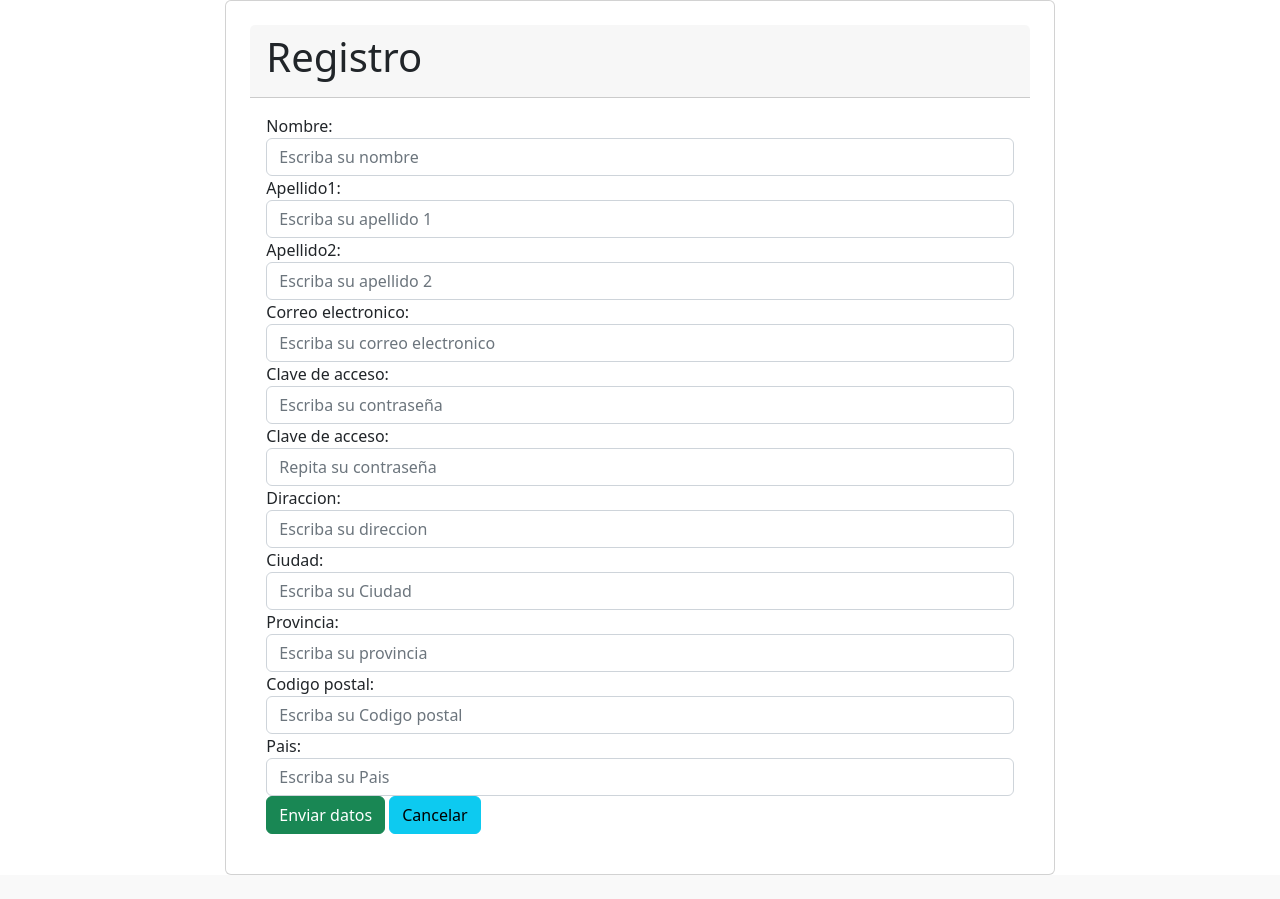
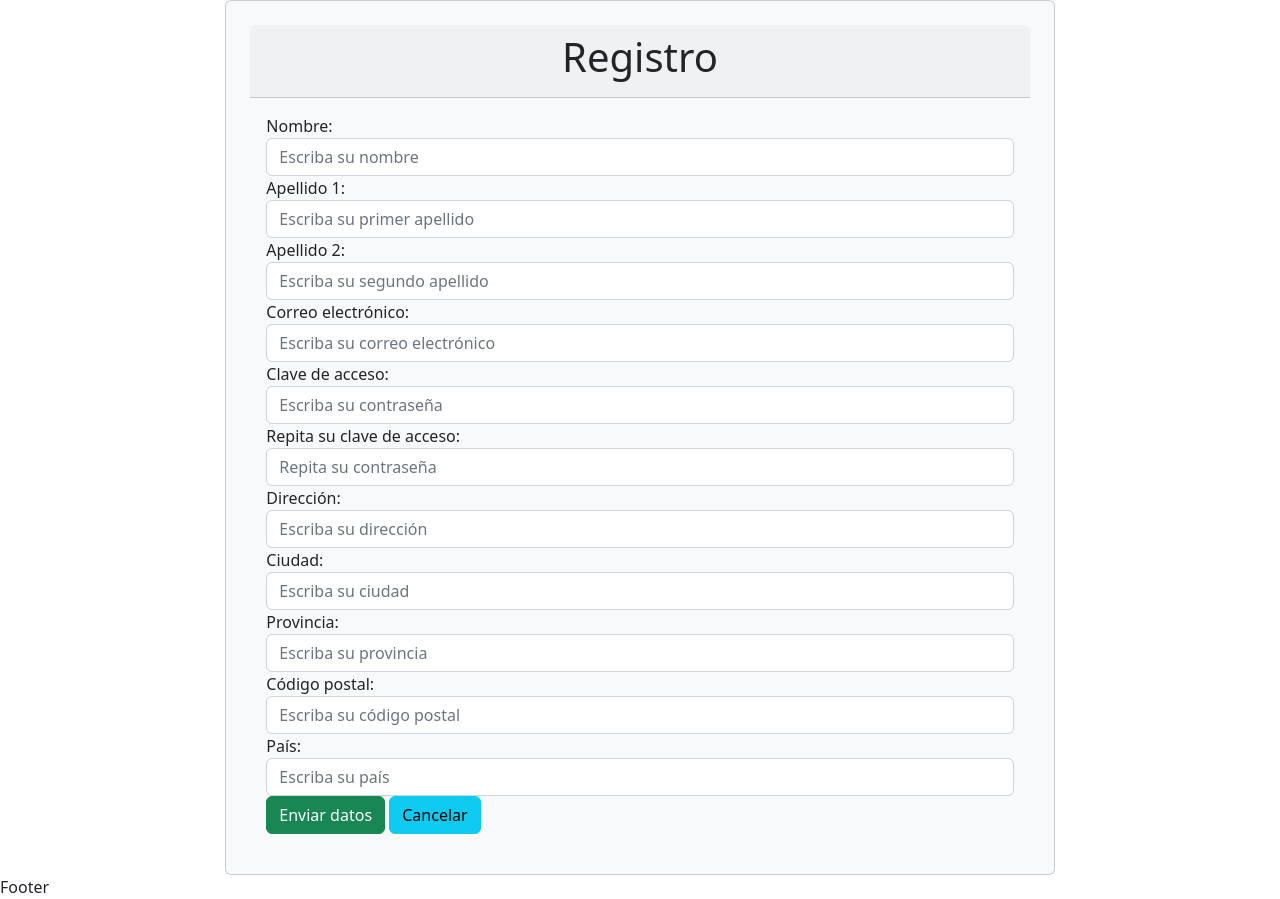
Before and after one commit to JoseADAW/proyecto12, a PHP site: page /register.php in a window 1280 px wide. Shown: the part 56-955 px from the top of the page. Before the commit the page ends 931 px from the top, so only its background shows below. Run offline with PHP 8.4, Linux system fonts and the light colour scheme; data that the repository does not hold is empty; some libraries are stand-ins or nearby versions.

Commit message:
funciona

```diff
--- a/app/views/register.php
+++ b/app/views/register.php
@@ -1,54 +1,75 @@
 <?php include_once 'header.php'?>
-
-<div class="card p-4 bg-ligth">
+<div class="card p-4 bg-light">
     <div class="card-header">
-        <h1 class="">Registro</h1>
+        <h1 class="text-center">Registro</h1>
     </div>
     <div class="card-body">
         <form action="<?= ROOT ?>login/registro/" method="post">
-            <div class="form-group text left">
-                <label for="firm_name">Nombre:</label>
-                <input type="text" name="firts_name" id="firm_name" class="form-control" required placeholder="Escriba su nombre">
+            <div class="form-group text-left">
+                <label for="first_name">Nombre:</label>
+                <input type="text" name="first_name" id="first_name" class="form-control"
+                       required placeholder="Escriba su nombre"
+                >
             </div>
-            <div class="form-group text left">
-                <label for="last_name_1">Apellido1:</label>
-                <input type="text" name="last_name_1" id="last_name_1" class="form-control" required placeholder="Escriba su apellido 1">
+            <div class="form-group text-left">
+                <label for="last_name_1">Apellido 1:</label>
+                <input type="text" name="last_name_1" id="last_name_1" class="form-control"
+                       required placeholder="Escriba su primer apellido"
+                >
             </div>
-            <div class="form-group text left">
-                <label for="last_name_2">Apellido2:</label>
-                <input type="text" name="last_name_2" id="last_name_2" class="form-control" required placeholder="Escriba su apellido 2">
+            <div class="form-group text-left">
+                <label for="last_name_2">Apellido 2:</label>
+                <input type="text" name="last_name_2" id="last_name_2" class="form-control"
+                       placeholder="Escriba su segundo apellido"
+                >
             </div>
-            <div class="form-group text left">
-                <label for="email">Correo electronico:</label>
-                <input type="email" name="email" id="email" class="form-control" required placeholder="Escriba su correo electronico">
+            <div class="form-group text-left">
+                <label for="email">Correo electrónico:</label>
+                <input type="email" name="email" id="email" class="form-control"
+                       required placeholder="Escriba su correo electrónico"
+                >
             </div>
-            <div class="form-group text left">
+            <div class="form-group text-left">
                 <label for="password">Clave de acceso:</label>
-                <input type="password" name="password" id="password" class="form-control" required placeholder="Escriba su contraseña">
+                <input type="password" name="password" id="password" class="form-control"
+                       required placeholder="Escriba su contraseña"
+                >
             </div>
-            <div class="form-group text left">
-                <label for="password2">Clave de acceso:</label>
-                <input type="password" name="password2" id="password2" class="form-control" required placeholder="Repita su contraseña">
+            <div class="form-group text-left">
+                <label for="password2">Repita su clave de acceso:</label>
+                <input type="password" name="password2" id="password2" class="form-control"
+                       required placeholder="Repita su contraseña"
+                >
             </div>
-            <div class="form-group text left">
-                <label for="address">Diraccion:</label>
-                <input type="text" name="address" id="address" class="form-control" required placeholder="Escriba su direccion">
+            <div class="form-group text-left">
+                <label for="address">Dirección:</label>
+                <input type="text" name="address" id="address" class="form-control"
+                       required placeholder="Escriba su dirección"
+                >
             </div>
-            <div class="form-group text left">
+            <div class="form-group text-left">
                 <label for="city">Ciudad:</label>
-                <input type="text" name="city" id="city" class="form-control" required placeholder="Escriba su Ciudad">
+                <input type="text" name="city" id="city" class="form-control"
+                       required placeholder="Escriba su ciudad"
+                >
             </div>
-            <div class="form-group text left">
+            <div class="form-group text-left">
                 <label for="state">Provincia:</label>
-                <input type="text" name="state" id="state" class="form-control" required placeholder="Escriba su provincia">
+                <input type="text" name="state" id="state" class="form-control"
+                       required placeholder="Escriba su provincia"
+                >
             </div>
-            <div class="form-group text left">
-                <label for="postcode">Codigo postal:</label>
-                <input type="text" name="postcode" id="postcode" class="form-control" required placeholder="Escriba su Codigo postal">
+            <div class="form-group text-left">
+                <label for="postcode">Código postal:</label>
+                <input type="text" name="postcode" id="postcode" class="form-control"
+                       required placeholder="Escriba su código postal"
+                >
             </div>
-            <div class="form-group text left">
-                <label for="country">Pais:</label>
-                <input type="text" name="country" id="country" class="form-control" required placeholder="Escriba su Pais">
+            <div class="form-group text-left">
+                <label for="country">País:</label>
+                <input type="text" name="country" id="country" class="form-control"
+                       required placeholder="Escriba su país"
+                >
             </div>
             <div class="form-group text-left">
                 <input type="submit" value="Enviar datos" class="btn btn-success">
@@ -58,3 +79,4 @@
     </div>
 </div>
 <?php include_once 'footer.php'?>
+Footer
```
Also changed, not shown: app/controllers/LoginController.php (+10 -7 lines).
